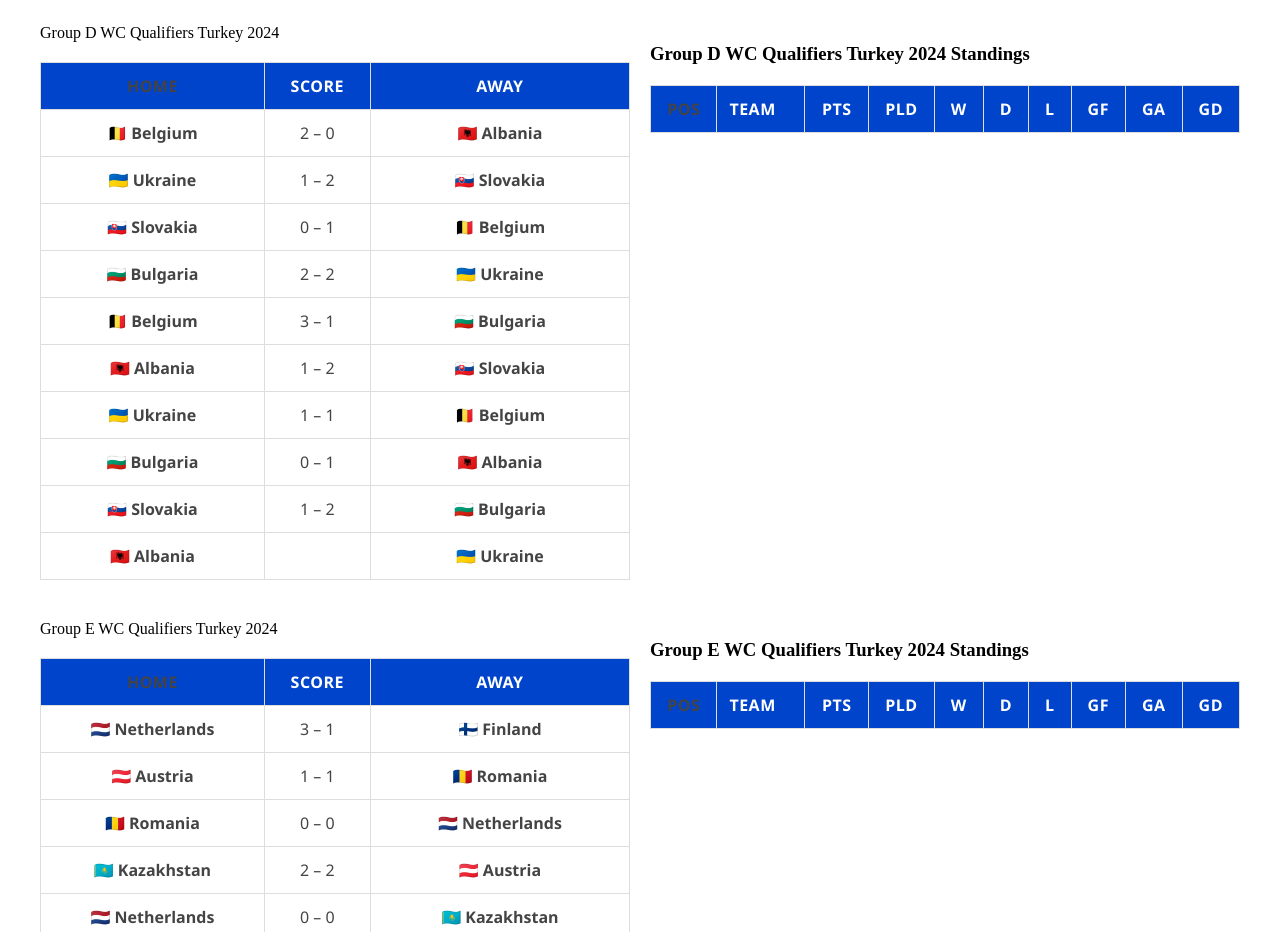
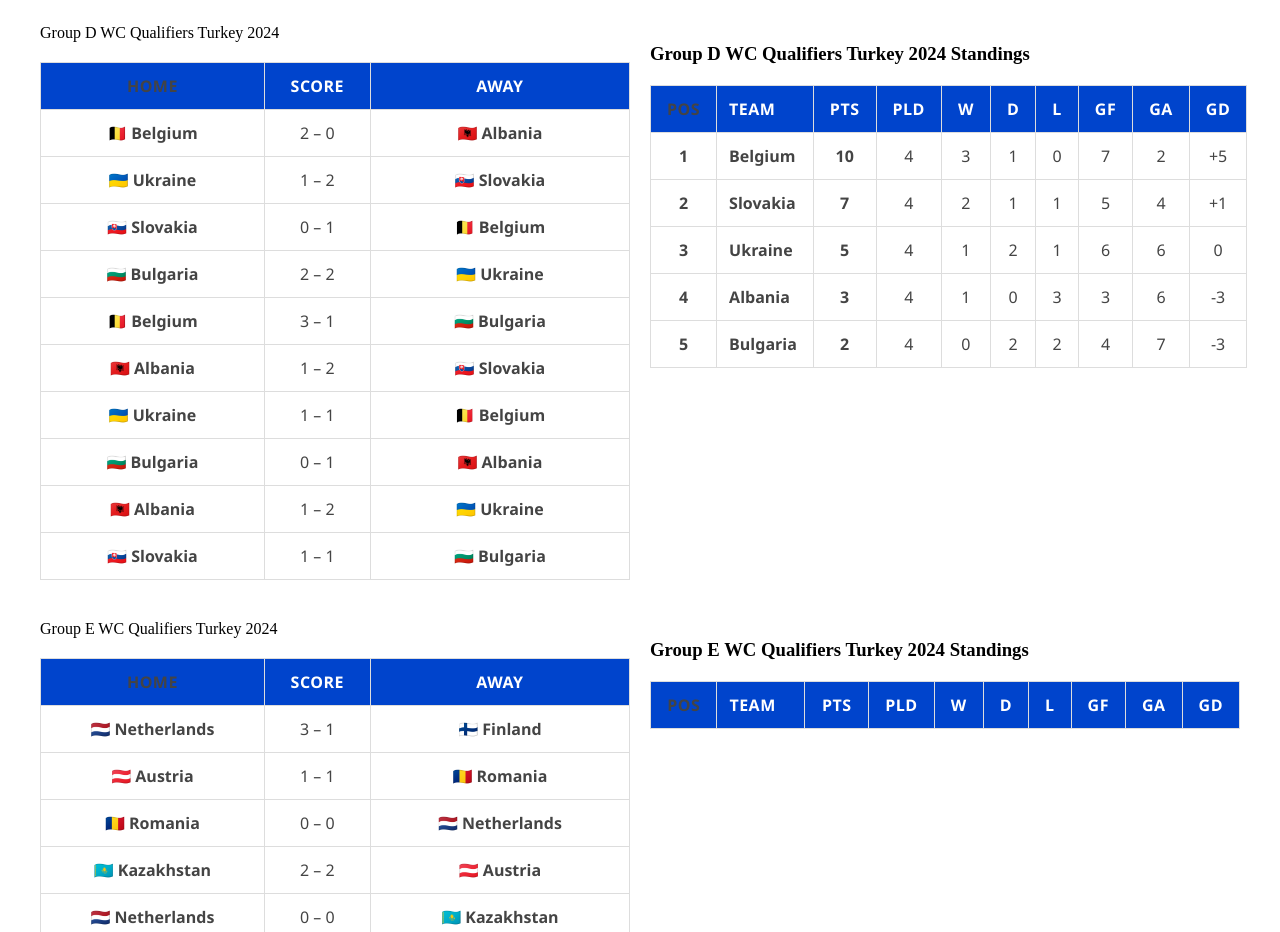
Before and after one commit to MarcusMachado15/whoisgonnawin-clean, a Next.js app: page / in a window 1280 px wide. Shown: the part 6720-7652 px from the top of the page. Built offline with nearby package versions, Linux system fonts and the light colour scheme.

Commit message:
🔧 Atualiza Group C e corrige rota /worldcup2025

```diff
--- a/app/page.tsx
+++ b/app/page.tsx
@@ -171,17 +171,17 @@ const groupMatchesEurope: Record<string, Match[]> = {
 ],
 
   'Group D WC Qualifiers Turkey 2024': [
-    { home: '🇧🇪 Belgium',       score: '2 – 0', away: '🇦🇱 Albania'     },
-    { home: '🇺🇦 Ukraine',       score: '1 – 2', away: '🇸🇰 Slovakia'    },
-    { home: '🇸🇰 Slovakia',      score: '0 – 1', away: '🇧🇪 Belgium'     },
-    { home: '🇧🇬 Bulgaria',      score: '2 – 2', away: '🇺🇦 Ukraine'     },
-    { home: '🇧🇪 Belgium',       score: '3 – 1', away: '🇧🇬 Bulgaria'    },
-    { home: '🇦🇱 Albania',       score: '1 – 2', away: '🇸🇰 Slovakia'    },
-    { home: '🇺🇦 Ukraine',       score: '1 – 1', away: '🇧🇪 Belgium'     },
-    { home: '🇧🇬 Bulgaria',      score: '0 – 1', away: '🇦🇱 Albania'     },
-    { home: '🇸🇰 Slovakia',      score: '1 – 2', away: '🇧🇬 Bulgaria'    },
-    { home: '🇦🇱 Albania',       score: '',      away: '🇺🇦 Ukraine'     },
-  ],
+  { home: '🇧🇪 Belgium',   score: '2 – 0', away: '🇦🇱 Albania'  },
+  { home: '🇺🇦 Ukraine',   score: '1 – 2', away: '🇸🇰 Slovakia' },
+  { home: '🇸🇰 Slovakia',  score: '0 – 1', away: '🇧🇪 Belgium'  },
+  { home: '🇧🇬 Bulgaria',  score: '2 – 2', away: '🇺🇦 Ukraine'  },
+  { home: '🇧🇪 Belgium',   score: '3 – 1', away: '🇧🇬 Bulgaria' },
+  { home: '🇦🇱 Albania',   score: '1 – 2', away: '🇸🇰 Slovakia' },
+  { home: '🇺🇦 Ukraine',   score: '1 – 1', away: '🇧🇪 Belgium'  },
+  { home: '🇧🇬 Bulgaria',  score: '0 – 1', away: '🇦🇱 Albania'  },
+  { home: '🇦🇱 Albania',   score: '1 – 2', away: '🇺🇦 Ukraine'  },
+  { home: '🇸🇰 Slovakia',  score: '1 – 1', away: '🇧🇬 Bulgaria' },
+],
 
   'Group E WC Qualifiers Turkey 2024': [
     { home: '🇳🇱 Netherlands',   score: '3 – 1', away: '🇫🇮 Finland'     },
@@ -309,6 +309,13 @@ const groupStandingsEurope: Record<string, Standing[]> = {
     { pos: 4, team: 'Russia',  played: 4, won: 1, draw: 0, lost: 3, gf: 5,  ga: 10, gd: -5, pts:  3 },
     { pos: 5, team: 'Poland',  played: 4, won: 0, draw: 1, lost: 3, gf: 4,  ga: 10, gd: -6, pts:  1 },
   ],
+  'Group D WC Qualifiers Turkey 2024': [
+  { pos: 1, team: 'Belgium',   played: 4, won: 3, draw: 1, lost: 0, gf:  7, ga:  2, gd: +5, pts: 10 },
+  { pos: 2, team: 'Slovakia',  played: 4, won: 2, draw: 1, lost: 1, gf:  5, ga:  4, gd: +1, pts:  7 },
+  { pos: 3, team: 'Ukraine',   played: 4, won: 1, draw: 2, lost: 1, gf:  6, ga:  6, gd:  0, pts:  5 },
+  { pos: 4, team: 'Albania',   played: 4, won: 1, draw: 0, lost: 3, gf:  3, ga:  6, gd: -3, pts:  3 },
+  { pos: 5, team: 'Bulgaria',  played: 4, won: 0, draw: 2, lost: 2, gf:  4, ga:  7, gd: -3, pts:  2 },
+],
 };
 
 /** ——— PLACEHOLDERS PARA AS OUTRAS CONFEDERAÇÕES ——— **/
```
